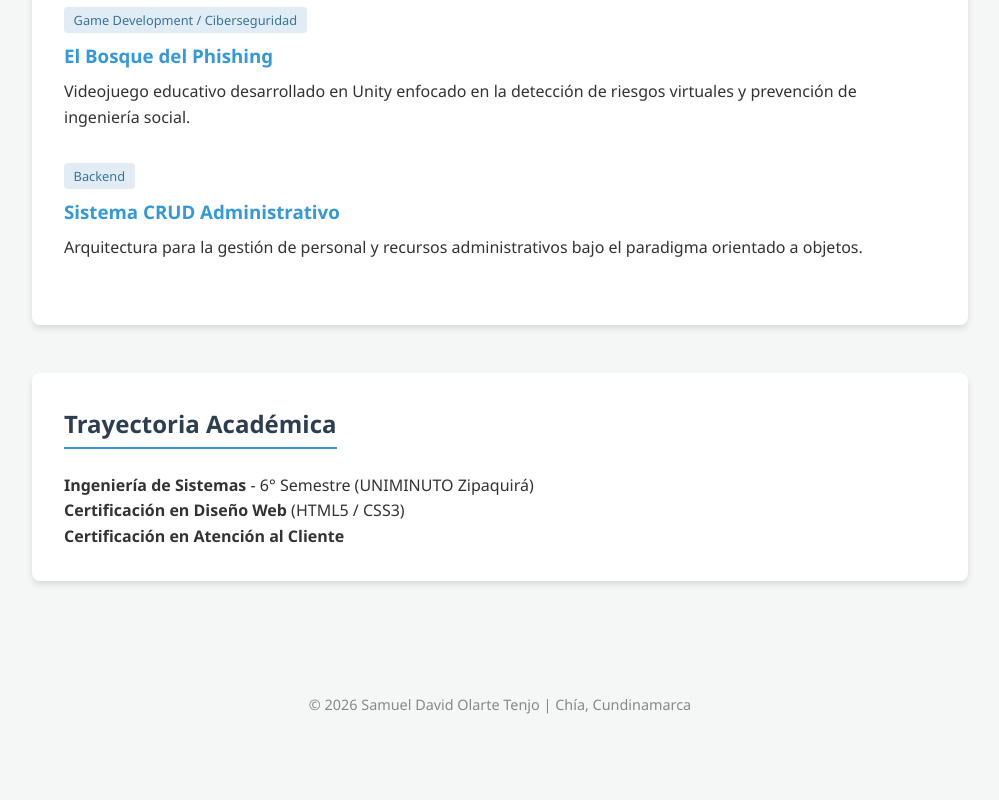
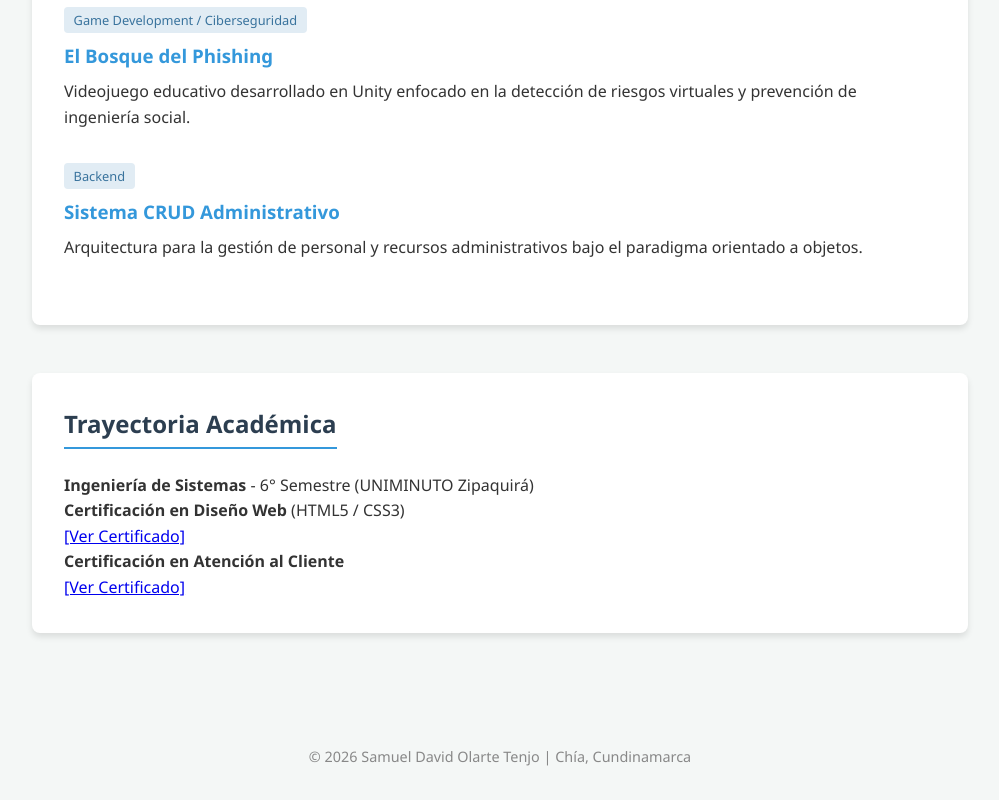
Before and after one commit to samuelolarte2802/portafolioProfesional, a plain HTML site: page index.html in a window 1280 px wide. Shown: the part 1630-2430 px from the top of the page, without its empty margins (140-1139 px from the left). Before the commit the page ends 2378 px from the top, so only its background shows below. Drawn offline with Linux system fonts and the light colour scheme.

Commit message:
Certificados.html

```diff
--- a/index.html
+++ b/index.html
@@ -118,8 +118,8 @@
         <section id="educacion">
             <h2>Trayectoria Académica</h2>
             <p><strong>Ingeniería de Sistemas</strong> - 6° Semestre (UNIMINUTO Zipaquirá)</p>
-            <p><strong>Certificación en Diseño Web</strong> (HTML5 / CSS3)</p>
-            <p><strong>Certificación en Atención al Cliente</strong></p>
+            <p><strong>Certificación en Diseño Web</strong> (HTML5 / CSS3)</p> <a href="https://drive.google.com/file/d/1Y_fN0IdT3Uq4yhbRc9VIqjOLJeIwZWpV/view?usp=sharing" target="_blank">[Ver Certificado]</a></p>
+            <p><strong>Certificación en Atención al Cliente</strong></p> <a href="https://drive.google.com/file/d/1tvDvRnHDjq7LHFtVCAQXAaSH4_e8PQJ9/view?usp=sharing" target="_blank">[Ver Certificado]</a></p>
         </section>
 
     </div>
```
